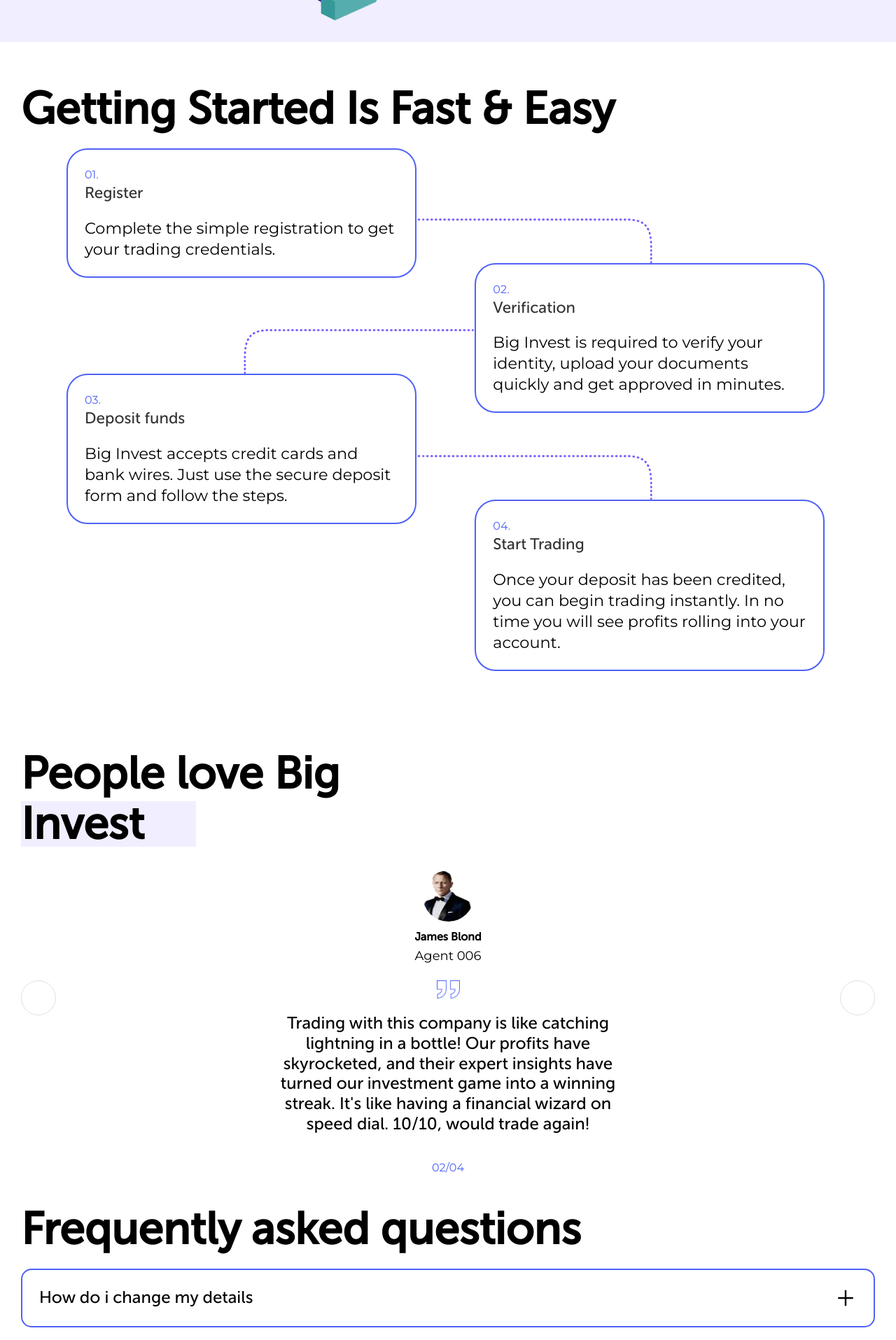
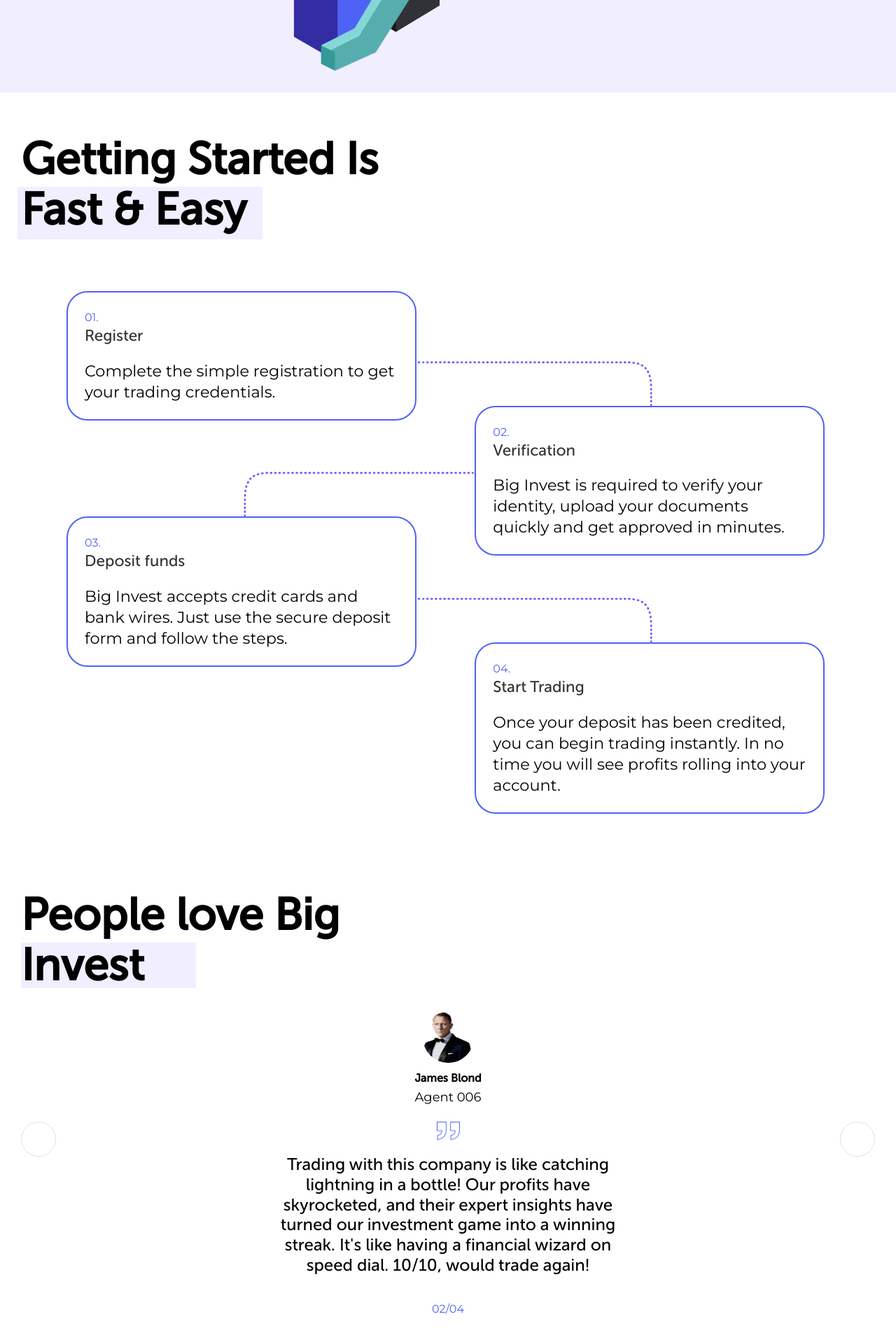
Before and after one commit to Ro-m-a-n/trading, a React (Vite) app: page / in a window 1280 px wide. Shown: the part 860-2775 px from the top of the page at 70% size. Built offline with nearby package versions, Linux system fonts and the light colour scheme; some icons are missing.

Commit message:
margins, align headings

```diff
--- a/src/components/contactUs/contactUs.jsx
+++ b/src/components/contactUs/contactUs.jsx
@@ -3,6 +3,7 @@
 export const ContactUs = (props) => {
   return (
     <div className="contactUs_wrap">
+      <div className="textInformation">
         <h1>Contact Us!</h1>
         <br />
         <p>
@@ -17,9 +18,11 @@
         <p>help@google.com</p>
         <h4>Address:</h4>
         <p>
-        Trust Company Complex, Ajeltake Road, Ajeltake Island, Majuro, Republic
-        of the Marshall Islands, MH 96960
+          Trust Company Complex, Ajeltake Road, Ajeltake Island, Majuro,
+          Republic of the Marshall Islands, MH 96960
         </p>
+      </div>
+
       <Form />
     </div>
   );
--- a/src/components/contactUs/form/_form.scss
+++ b/src/components/contactUs/form/_form.scss
@@ -9,6 +9,11 @@
   flex-direction: column;
   align-items: center;
   background-color: $color11;
+  @include media(">=desktop") {
+    margin-top: 0;
+    width: 585px;
+    padding: 40px 20px 60px 20px;
+  }
   button {
     @include button(200px);
 
--- a/src/components/getStart/_getStart.scss
+++ b/src/components/getStart/_getStart.scss
@@ -8,21 +8,43 @@
   max-width: 1600px;
 
   @include media(">=tablet") {
+    height: 1080px;
+  }
+  @include media(">=860px") {
     height: 1030px;
   }
-  @include media(">=860px") {
-    height: 980px;
-  }
   @include media(">=910px") {
-    height: 920px;
+    height: 1050px;
   }
   @include media(">=desktop") {
-    height: 870px;
+    height: 1030px;
   }
   h1 {
+    max-width: 250px;
     align-self: flex-start;
+    position: relative;
+    &:after {
+      content: "";
+      width: 220px;
+      height: 50px;
+      background-color: $color4;
+      z-index: -1;
+      position: absolute;
+      left: -5px;
+      top: 88px;
+    }
+    @include media(">=tablet") {
+      max-width: 520px;
+      &:after {
+        width: 350px;
+        height: 75px;
+        top: 75px;
+      }
+    }
   }
+
   .stage_group {
+    margin-top: 60px;
     max-width: 1090px;
     img {
       display: none;
--- a/src/components/navBar/_navBar.scss
+++ b/src/components/navBar/_navBar.scss
@@ -52,14 +52,16 @@
   }
   .mobileMenu {
     width: 100%;
+    max-height: 1200px;
     position: absolute;
-    top: 100px;
+    top: 80px;
     left: 0;
-    height: calc(100vh - 100px);
+    height: calc(100vh - 80px);
     @include media(">=desktop") {
       display: none;
     }
     .menu_links {
+      width: 100%;
       height: 100%;
       background-color: rgba(0, 0, 0, 0.85);
       display: flex;
--- a/src/components/questions/_questions.scss
+++ b/src/components/questions/_questions.scss
@@ -1,9 +1,35 @@
 @import "../../scss/global/brakepoints";
+@import "../../scss/global/colors";
 .questions_wrap {
-  margin-top: 40px;
+  margin-top: 60px;
   padding: 30px 30px;
   max-width: 1600px;
   @include media(">=desktop") {
     padding: 30px 60px;
   }
+  h1 {
+    max-width: 400px;
+    position: relative;
+    &:after {
+      content: "";
+      width: 220px;
+      height: 50px;
+      background-color: $color4;
+      z-index: -1;
+      position: absolute;
+      left: -5px;
+      top: 48px;
+    }
+    @include media(">=tablet") {
+      max-width: 500px;
+      &:after {
+        width: 350px;
+        height: 75px;
+        top: 75px;
+      }
+    }
+  }
+  div:nth-child(2) {
+    margin-top: 60px;
+  }
 }
--- a/src/components/questions/questionCard/_questionCard.scss
+++ b/src/components/questions/questionCard/_questionCard.scss
@@ -1,9 +1,11 @@
 @import "../../../scss/global/colors";
 .questionCard_wrap {
+  margin: auto;
   margin-top: 20px;
   padding: 24px;
   border-radius: 15px;
   border: 2px solid $color1;
+  max-width: 1000px;
   .question {
     display: flex;
     justify-content: space-between;
--- a/src/scss/main/main.css
+++ b/src/scss/main/main.css
@@ -148,10 +148,11 @@
 }
 .navBar_wrap .mobileMenu {
   width: 100%;
+  max-height: 1200px;
   position: absolute;
-  top: 100px;
+  top: 80px;
   left: 0;
-  height: calc(100vh - 100px);
+  height: calc(100vh - 80px);
 }
 @media (min-width: 1440px) {
   .navBar_wrap .mobileMenu {
@@ -159,6 +160,7 @@
   }
 }
 .navBar_wrap .mobileMenu .menu_links {
+  width: 100%;
   height: 100%;
   background-color: rgba(0, 0, 0, 0.85);
   display: flex;
@@ -199,15 +201,22 @@
   display: flex;
   flex-direction: column;
 }
+@media (min-width: 768px) and (max-width: 1439px) {
+  .welcomePage_wrap .text_group {
+    align-items: center;
+  }
+}
 @media (max-width: 1439px) {
   .welcomePage_wrap .text_group button {
     align-self: center;
   }
 }
-@media (max-width: 767px) {
+.welcomePage_wrap h1 {
+  max-width: 400px;
+}
+@media (min-width: 768px) {
   .welcomePage_wrap h1 {
-    font-size: 40px;
-    line-height: 44px;
+    max-width: 550px;
   }
 }
 .welcomePage_wrap p {
@@ -247,28 +256,51 @@
 }
 @media (min-width: 768px) {
   .getStart_wrap {
-    height: 1030px;
+    height: 1080px;
   }
 }
 @media (min-width: 860px) {
   .getStart_wrap {
-    height: 980px;
+    height: 1030px;
   }
 }
 @media (min-width: 910px) {
   .getStart_wrap {
-    height: 920px;
+    height: 1050px;
   }
 }
 @media (min-width: 1440px) {
   .getStart_wrap {
-    height: 870px;
+    height: 1030px;
   }
 }
 .getStart_wrap h1 {
+  max-width: 250px;
   align-self: flex-start;
+  position: relative;
+}
+.getStart_wrap h1:after {
+  content: "";
+  width: 220px;
+  height: 50px;
+  background-color: rgba(99, 72, 255, 0.0901960784);
+  z-index: -1;
+  position: absolute;
+  left: -5px;
+  top: 88px;
+}
+@media (min-width: 768px) {
+  .getStart_wrap h1 {
+    max-width: 520px;
+  }
+  .getStart_wrap h1:after {
+    width: 350px;
+    height: 75px;
+    top: 75px;
+  }
 }
 .getStart_wrap .stage_group {
+  margin-top: 60px;
   max-width: 1090px;
 }
 .getStart_wrap .stage_group img {
@@ -501,7 +533,7 @@
 }
 
 .questions_wrap {
-  margin-top: 40px;
+  margin-top: 60px;
   padding: 30px 30px;
   max-width: 1600px;
 }
@@ -510,12 +542,41 @@
     padding: 30px 60px;
   }
 }
+.questions_wrap h1 {
+  max-width: 400px;
+  position: relative;
+}
+.questions_wrap h1:after {
+  content: "";
+  width: 220px;
+  height: 50px;
+  background-color: rgba(99, 72, 255, 0.0901960784);
+  z-index: -1;
+  position: absolute;
+  left: -5px;
+  top: 48px;
+}
+@media (min-width: 768px) {
+  .questions_wrap h1 {
+    max-width: 500px;
+  }
+  .questions_wrap h1:after {
+    width: 350px;
+    height: 75px;
+    top: 75px;
+  }
+}
+.questions_wrap div:nth-child(2) {
+  margin-top: 60px;
+}
 
 .questionCard_wrap {
+  margin: auto;
   margin-top: 20px;
   padding: 24px;
   border-radius: 15px;
   border: 2px solid #4f62f6;
+  max-width: 1000px;
 }
 .questionCard_wrap .question {
   display: flex;
@@ -532,16 +593,25 @@
 }
 
 .contactUs_wrap {
-  padding: 30px 30px;
+  margin-top: 70px;
+  padding: 70px 30px;
   background-color: rgba(99, 72, 255, 0.0901960784);
   max-width: 1600px;
 }
 @media (min-width: 1440px) {
   .contactUs_wrap {
-    padding: 30px 60px;
+    padding: 70px 60px;
+    display: flex;
+    align-items: center;
+    justify-content: space-between;
   }
 }
-.contactUs_wrap h4 {
+@media (min-width: 1440px) {
+  .contactUs_wrap .textInformation {
+    max-width: 480px;
+  }
+}
+.contactUs_wrap .textInformation h4 {
   margin-top: 15px;
 }
 
@@ -554,6 +624,13 @@
   flex-direction: column;
   align-items: center;
   background-color: white;
+}
+@media (min-width: 1440px) {
+  .form_wrap {
+    margin-top: 0;
+    width: 585px;
+    padding: 40px 20px 60px 20px;
+  }
 }
 .form_wrap button {
   margin-top: 30px;
```
Also changed, not shown: src/components/contactUs/_contactUs.scss (+13 -4 lines), src/components/welcomePage/_welcomePage.scss (+6 -3 lines), 1 other file (tests, documents, lock files or other folders). Lines whose indentation alone changed are shown as unchanged.
